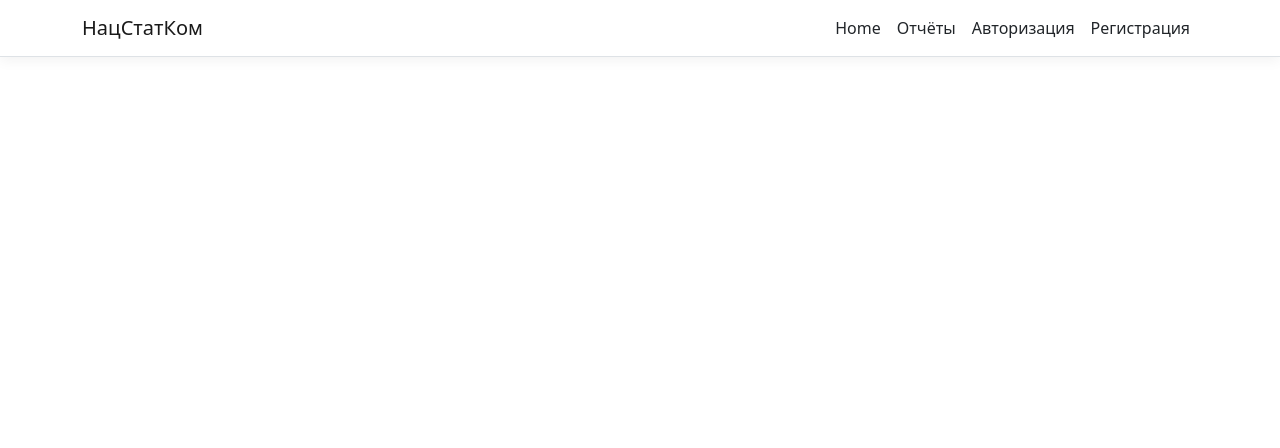
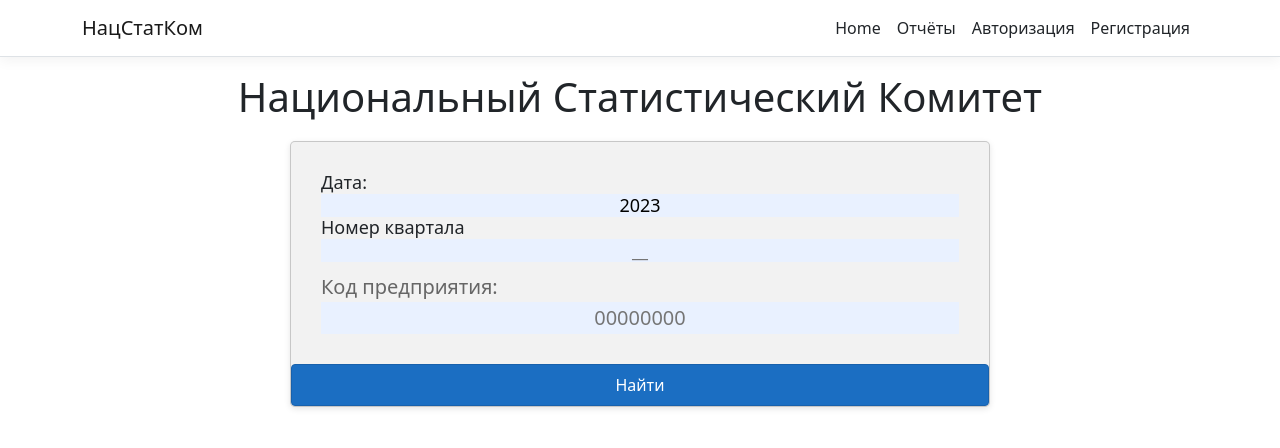
Before and after one commit to sinqx/NSCwebApiReact, a React (Create React App) app in the folder webApiReact/ClientApp/: page /UserReportInfo in a window 1280 px wide. Shown: the top 448 px of the page. Built offline with nearby package versions, Linux system fonts and the light colour scheme.

Commit message:
change route

```diff
--- a/webApiReact/ClientApp/src/AppRoutes.js
+++ b/webApiReact/ClientApp/src/AppRoutes.js
@@ -25,6 +25,10 @@ const AppRoutes = [
     {
         path: '/UserReport/getInfo/:god/:kvaratl/:k_PRED',
         element: <UserReportInfo />
+    },
+    {
+        path: '/UserReportInfo',
+        element: <UserReportInfo />
     }
 
 
--- a/webApiReact/ClientApp/src/components/NavMenu.js
+++ b/webApiReact/ClientApp/src/components/NavMenu.js
@@ -33,7 +33,7 @@ export class NavMenu extends Component {
                                 <NavLink tag={Link} className="text-dark" to="/">Home</NavLink>
                             </NavItem>
                             <NavItem>
-                                <NavLink tag={Link} className="text-dark" to="/api/UserReports">Отчёты</NavLink>
+                                <NavLink tag={Link} className="text-dark" to="/UserReportInfo">Отчёты</NavLink>
                             </NavItem>
                             <NavItem>
                                 <NavLink tag={Link} className="text-dark" to="/api/login">Авторизация</NavLink>
--- a/webApiReact/ClientApp/src/components/UserReportInfo.js
+++ b/webApiReact/ClientApp/src/components/UserReportInfo.js
@@ -57,6 +57,8 @@ const UserReportInfo = () => {
                     placeholder="____"
                     value={searchGod}
                     onChange={(e) => setSearchGod(e.target.value)}
+                    maxLength="4"
+                    pattern="\d{4}"
                   />
                   Номер квартала{" "}
                   <input
@@ -64,6 +66,8 @@ const UserReportInfo = () => {
                     placeholder="__"
                     value={searchKvaratl}
                     onChange={(e) => setSearchKvaratl(e.target.value)}
+                    maxLength="1"
+                    pattern="\d"
                   />
                 </h5>
                 <p className="card-text">
@@ -73,6 +77,8 @@ const UserReportInfo = () => {
                     placeholder="00000000"
                     value={searchK_PRED}
                     onChange={(e) => setSearchK_PRED(e.target.value)}
+                    maxLength="8"
+                    pattern="\d{8}"
                   />
                 </p>
               </div>
```
